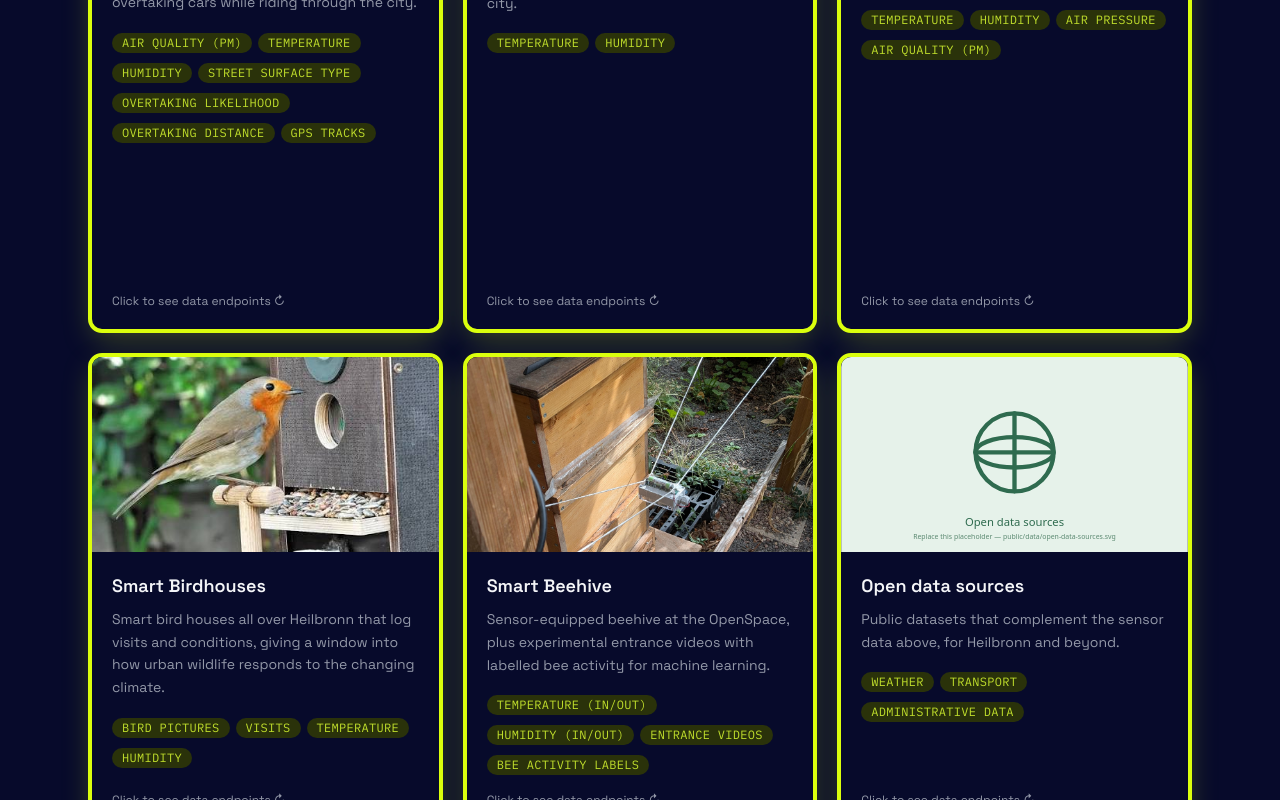
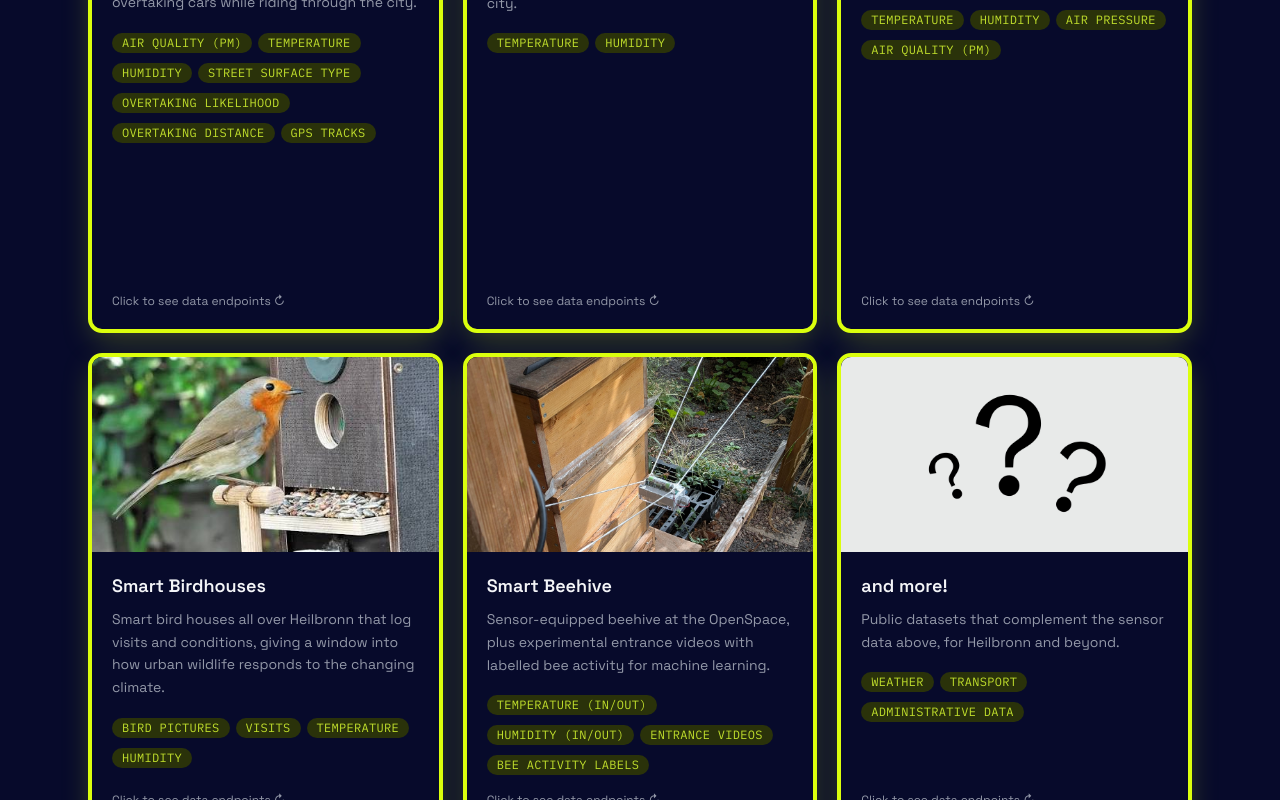
Before and after one commit to reedu-reengineering-education/Heilbronn-Hacksite, a Next.js app: page /resources in a window 1280 px wide. Shown: the part 522-1322 px from the top of the page. Built offline with nearby package versions, Linux system fonts and the light colour scheme.

Commit message:
feat: rename open data sources

```diff
--- a/src/content/data.ts
+++ b/src/content/data.ts
@@ -117,8 +117,8 @@ export const dataSources: DataSource[] = [
     docs: [],
   },
   {
-    name: "Open data sources",
-    image: "/data/open-data-sources.svg",
+    name: "and more!",
+    image: "/resources/more.png",
     summary:
       "Public datasets that complement the sensor data above, for Heilbronn and beyond.",
     measurements: ["Weather", "Transport", "Administrative data"],
```
